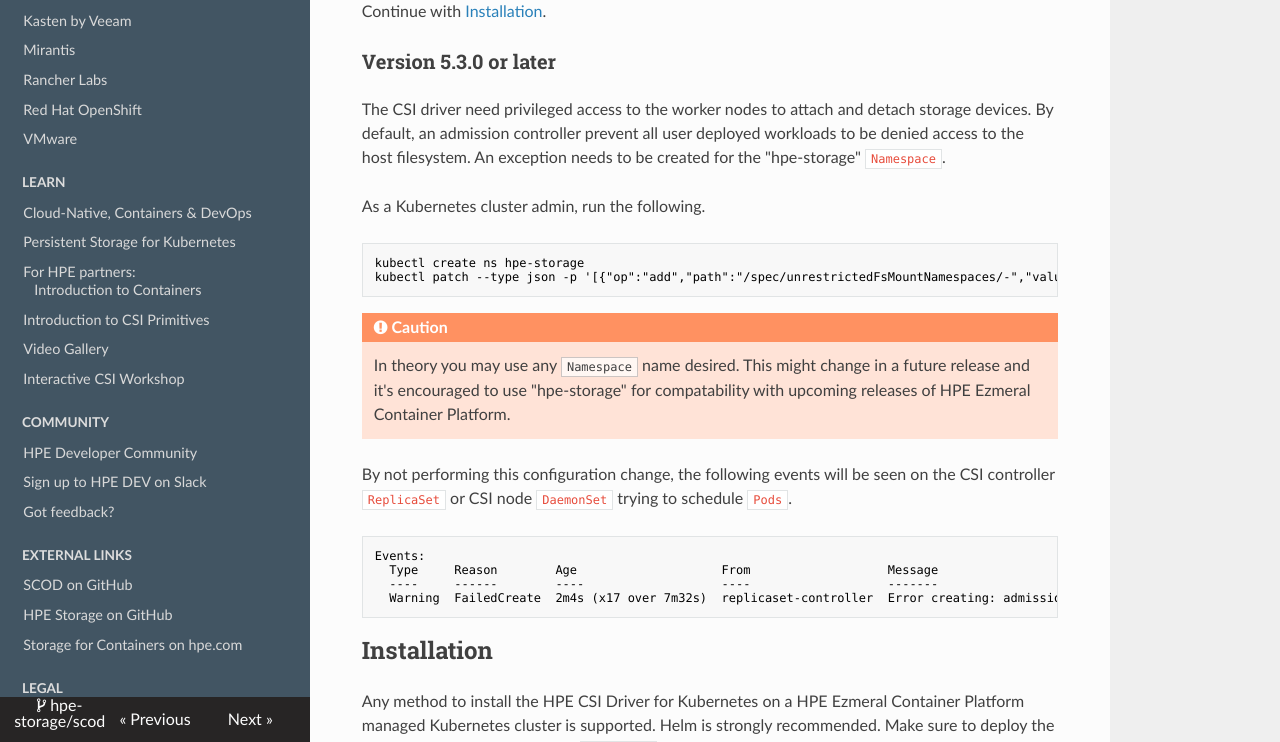
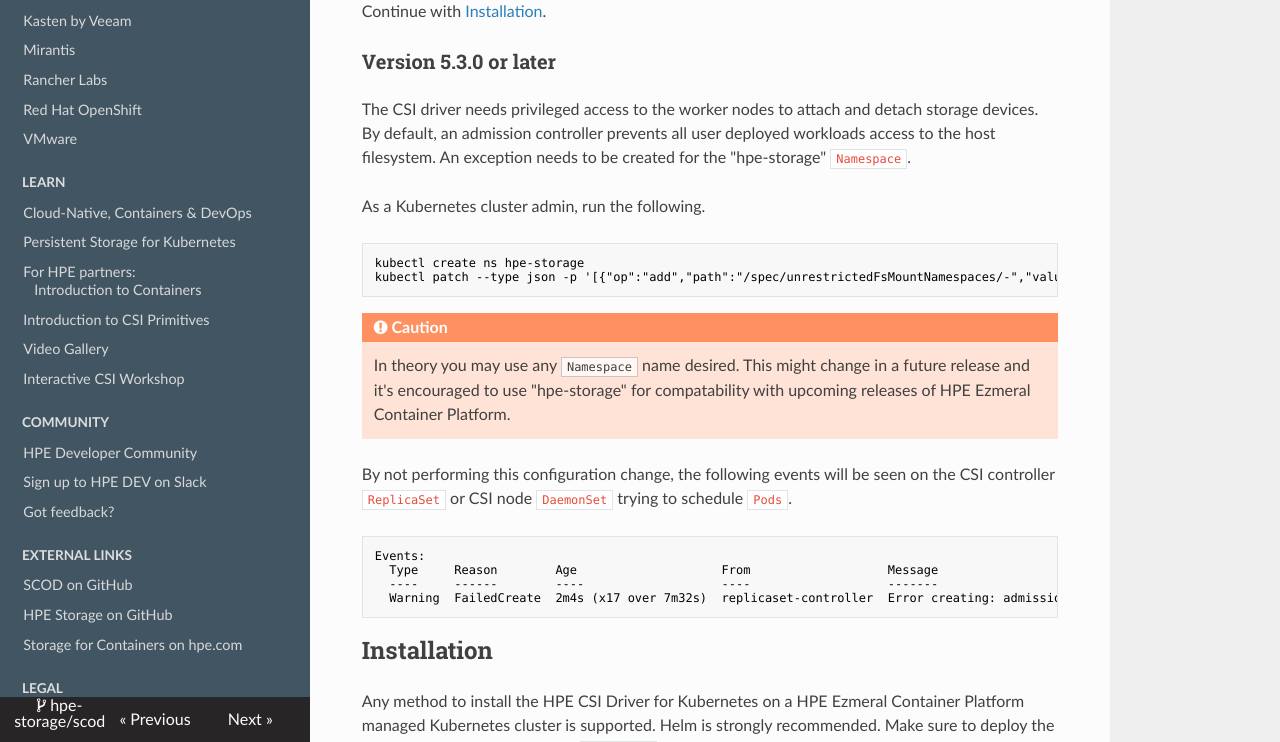
Before and after one commit to hpe-storage/scod, an MkDocs documentation site: the page built from docs/ezmeral_container_platform/install.md, in a window 1280 px wide and 900 px high, scrolled down 864 px, cut to the strip 158-900 px from the top of the window. Built offline with MkDocs 1.6.1, drawn with Linux system fonts in a browser that asks for light colours; nearby versions of some CDN libraries.

Commit message:
Update docs/ezmeral_container_platform/install.md
Co-authored-by: c-snell <31020223+c-snell@users.noreply.github.com>

```diff
--- a/docs/ezmeral_container_platform/install.md
+++ b/docs/ezmeral_container_platform/install.md
@@ -21,7 +21,7 @@
 
 ### Version 5.3.0 or later
 
-The CSI driver need privileged access to the worker nodes to attach and detach storage devices. By default, an admission controller prevent all user deployed workloads to be denied access to the host filesystem. An exception needs to be created for the "hpe-storage" `Namespace`.
+The CSI driver needs privileged access to the worker nodes to attach and detach storage devices. By default, an admission controller prevents all user deployed workloads access to the host filesystem. An exception needs to be created for the "hpe-storage" `Namespace`.
 
 As a Kubernetes cluster admin, run the following.
 
```
